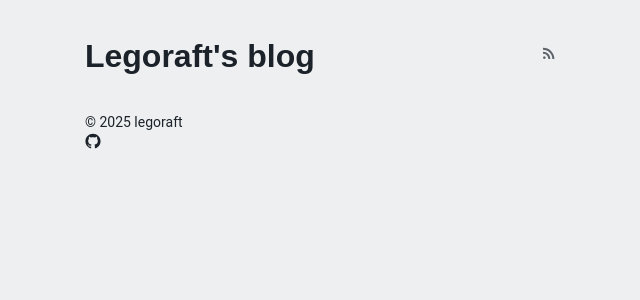
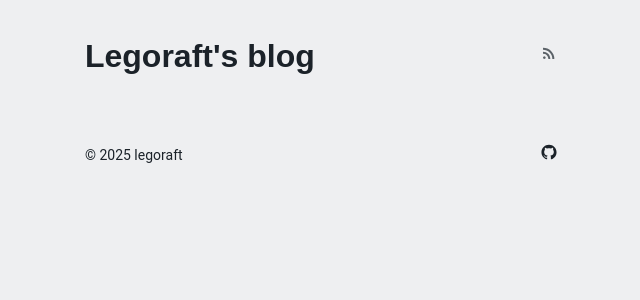
Before and after one commit to legoraft/legoraft.github.io, a Jekyll site: the page built from index.html, in a window 1280 px wide. Shown: the top 300 px of the page, without its empty margins (319-959 px from the left). Built offline with Jekyll 4.4.1, drawn with Linux system fonts in a browser that asks for light colours; some web fonts are replaced.

Commit message:
chore: made header and footer css same

```diff
--- a/_sass/base.scss
+++ b/_sass/base.scss
@@ -28,7 +28,7 @@ body {
     color: $BackgroundDark;
 }
 
-header {
+header, footer {
     padding: 2rem 0;
     display: flex;
     justify-content: space-between;
@@ -37,6 +37,15 @@ header {
     a {
         color: inherit;
         text-decoration: none;
+    }
+
+    svg {
+        fill: $TertiaryLight;
+        width: 1rem;
+
+        &:hover {
+            fill: $BackgroundDark;
+        }
     }
 }
 
@@ -93,12 +102,3 @@ code {
     font-family: "Source Code Pro", "Courier New", Courier, monospace;
     font-size: 1rem;
 }
-
-svg {
-    fill: $TertiaryLight;
-    width: 1rem;
-
-    &:hover {
-        fill: $BackgroundDark;
-    }
-}
```
Also changed, not shown: _includes/footer.html (+3 -1 lines).
